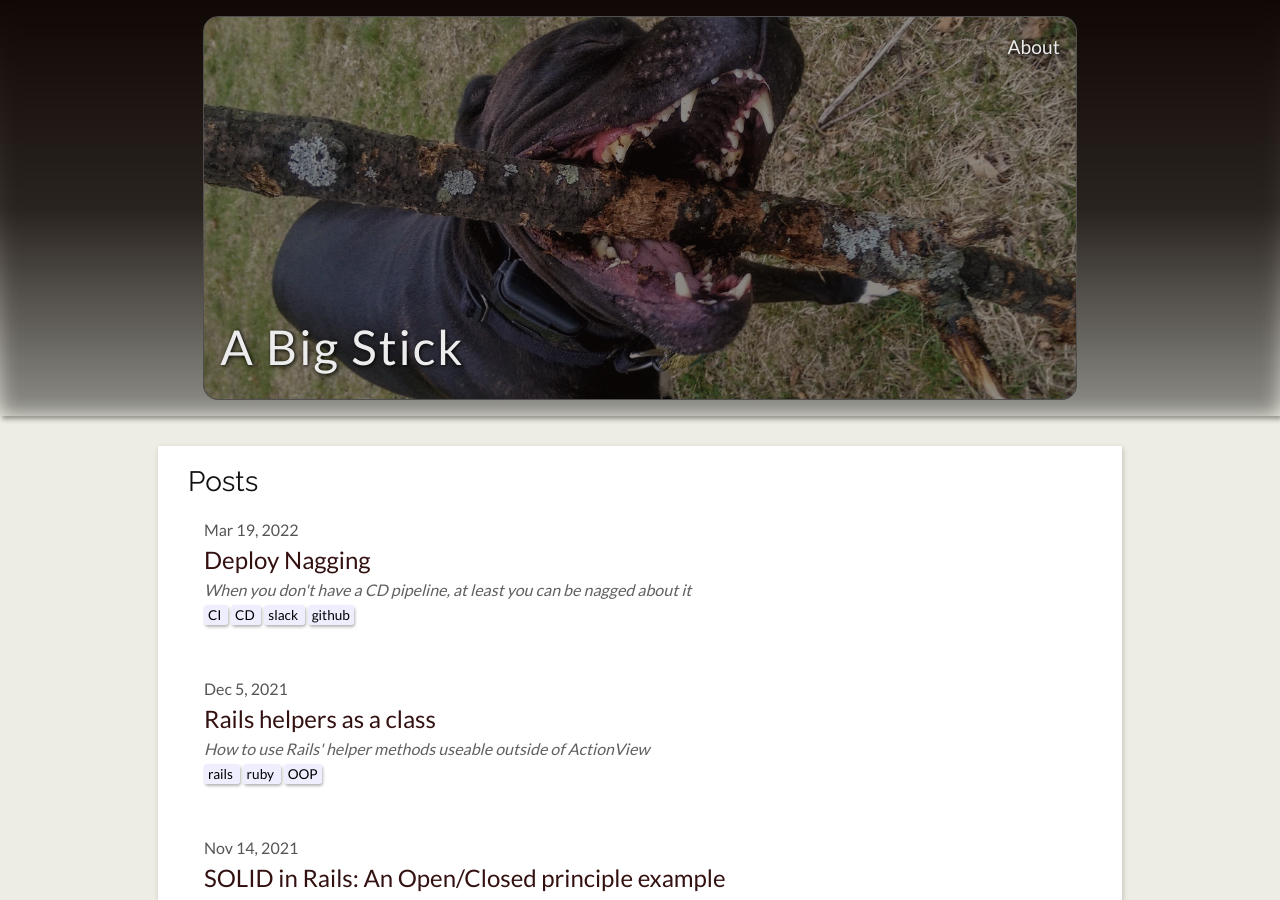
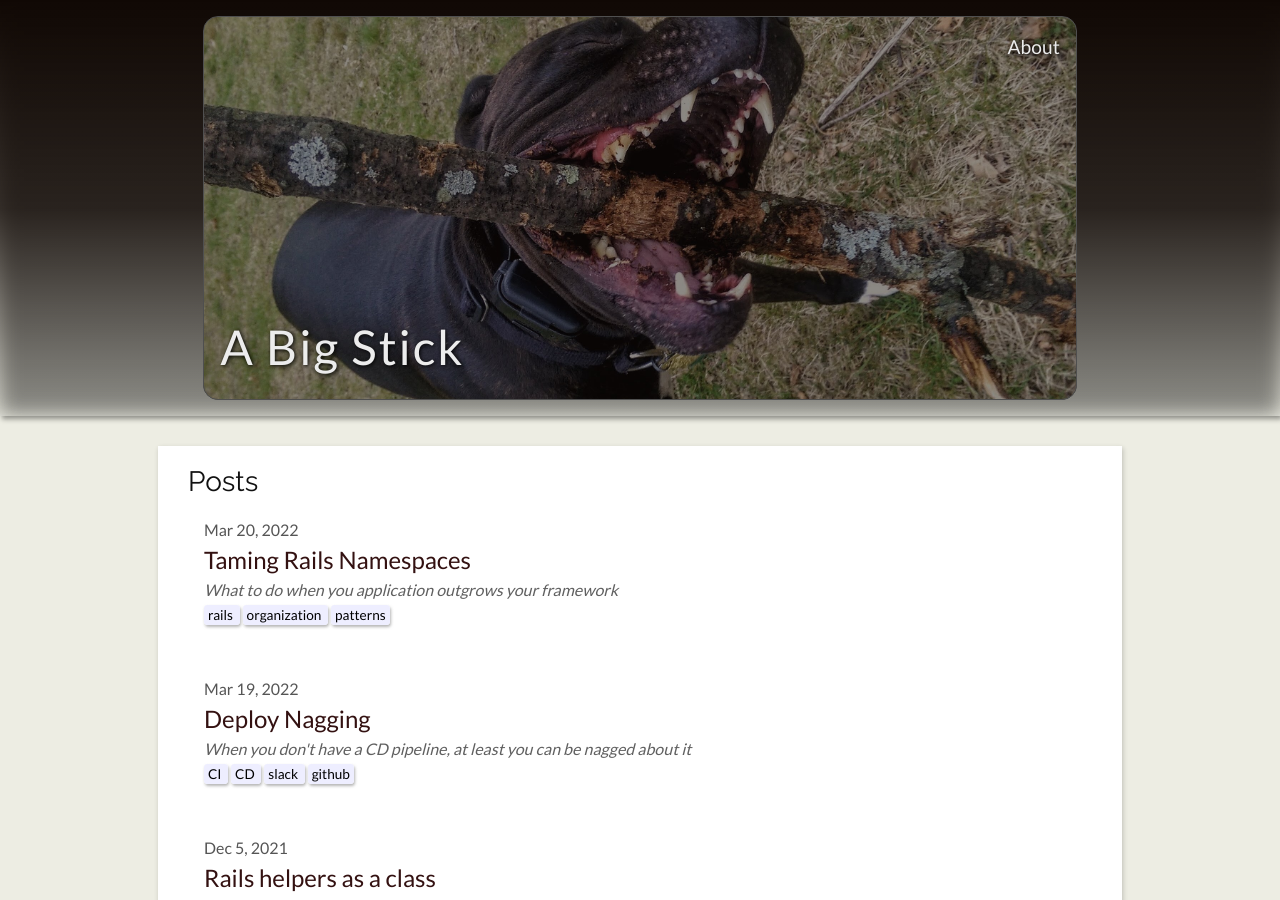
Before and after one commit to ozydingo/abigstick, a Jekyll site: the page built from index.md, in a window 1280 px wide and 900 px high. Built offline with Jekyll 4.4.1, drawn with Linux system fonts in a browser that asks for light colours; nearby versions of some CDN libraries; library files that are not in the unit come from our copies; some of the changed lines change nothing that is shown.

Commit message:
taming rails namespaces

````diff
--- a/_includes/head.html
+++ b/_includes/head.html
@@ -6,7 +6,7 @@
   <link rel="stylesheet" href="{{ "/assets/css/reset.css" | relative_url }}">
   <link rel="stylesheet" href="{{ "/assets/css/normalize.css" | relative_url }}">
   <link rel="stylesheet" href="{{ "/assets/css/main.css" | relative_url }}">
-  <link href="https://fonts.googleapis.com/css?family=Lato|Raleway&display=swap" rel="stylesheet">
+  <link href="https://fonts.googleapis.com/css?family=Lato:wght@400,900|Raleway&display=swap" rel="stylesheet">
   {%- feed_meta -%}
   {%- if jekyll.environment == 'production' and site.google_analytics -%}
     {%- include google-analytics.html -%}
--- /dev/null
+++ b/_posts/2022-03-20-taming-rails-namespaces.markdown
@@ -0,0 +1,280 @@
+---
+layout: post
+title: "Taming Rails Namespaces"
+description: "What to do when you application outgrows your framework"
+date: 2022-03-20 10:18:00 -0400
+comments: true
+tags: [rails, organization, patterns]
+---
+
+([Skip to the tl;dr](#the-final-recommendation): how do I organize my large Rails app?)
+
+## The Problem
+
+A codebase I work on has long outgrown the standard Rails scaffolding framework. What do I mean by this? I mean that Rails comes with some strong opinions about where to put starter code such as the well known `app/models`, `app/controllers`, `app/views`. It also has a heavily [[1](https://medium.com/extreme-programming/what-goes-in-rails-lib-92c74dfd955e)] contested [[2](https://codeclimate.com/blog/what-code-goes-in-the-lib-directory/)] `lib` [[3](https://devblast.com/b/rails-app-vs-lib)] folder [[4](https://dockyard.com/blog/ruby/2012/02/14/love-your-lib-directory)] that no one can seem to agree on "proper" usage. Without additional design patterns, many apps simply grow within this structure until you have a situation like I am seeing:
+
+- 473 top-level files in `app/models`
+- 47 subfolders of `app/models`, most of which have been added to Rail's auto-load paths
+  - Some of these folders serve as _both_ Rails namespaces _and_ autoload paths, a situation that has led to many hard-to-discover bugs in development.
+- 173 top-level files in `lib` and 52 subfolders, again a combination of namespaces and autoload paths
+
+Understanding that our codebase is a proud monolith with no inttentions of microservicing, the major downsides of this sprawl include:
+
+- Uncertainty where to place additional code
+  - This lead to default “easy” choices such as bloating models or putting a new file at the top-level of `lib` – a self-reinforcing positive feedback loop of sprawl!
+  - In some cases this even led to defining global, top-level functions and consts in rake files because there was no better place to put them.
+  - Bloated models (or worse, controllers) are difficult to test, difficult to refactor and maintain, and lead to functional and performance-related bugs.
+- Poor discoverability, which further fuels the feedback loop above.
+- Namespace collision and confusion. The worst example of this was `app/models/statistic.rb`, defining the const `Statistic`, which actually was a very specific use-case model for one subfeature.
+
+## Sisyphus’s code: leading by example
+
+Over the years we've opportunistically tidied a few things up, optimistic that we'd clean the oceans eventually. But without a concerted effort, feature development outpaces cleanup.  It was a Sisyphean task, and the problem continues and grows faster than it is solved.
+
+## A better approach
+
+The rest of this piece is going to be opinionated. If you don't want opinionated, keep organizing your files how you like and this post isn't for you. But we'll start with a few core tenets
+
+- *Organize* business logic by high-level “feature”
+  - This increases discoverability and limits how spread out feature changes need to be.
+- *Separate* classes and methods that handle business logic from MVC code
+  - This increases modularity, testability, and agility of our code.
+- *Co-locate* related code files, including models, controllers, and business logic
+  - This allows better focus on features you are working on with less file sprawl.
+  - This differs a lot from Rails' default stance, which organizes code by code pattern rather than by feature. But as an application grows a wider feature base, Rails' approach does not keep up.
+
+If you disagree or even have the slightest of reservations about these tenets, let's hear about it in the comments!
+
+## What is a "feature"?
+
+Naming things is hard. Here, I'm using "feature" o broadly describe a grouping of code / behavior / functitonality that related to a coherent conncept in your business domain. For example, a retailer might group code into `Advertsiing`, `Sales`, `Returns`, and `Promotions`. It's an art, and the level of granularity depends on the breadth of your application and business, and the needs of your developers.
+
+This concept goes by other names, including "interest", "conern", "domain", and others.
+
+## A quick refresher on Rails' const lookups
+
+- Rails ships with a few default "autoload paths", including `app/models`, `app/controllers`, and others.
+- You can configure additional [autoload paths](https://guides.rubyonrails.org/autoloading_and_reloading_constants.html) in `config/application.rb`
+- Any folder under an autload path can be used to implicitly name a module used as a namespace.
+  - For example, with no modification to your application configuration, a const `Foo::Bar` could be defined in `app/models/foo/bar.rb`.
+
+## How to structure non-MVC business logic
+
+I'm taking the position that `lib` will be used for code that's not directly concerned with your application; that's why it lives outside of `app`. This might include libraries that you write that could be extracted to gems, or could be used in entirely application-agnostic contexts. Following this scheme has encouraged me to write well-isolated and highly modular code.
+
+I'm also taking it for granted that organizing code by design pattern, such as models, presenters, interactors, decorators, workers -- doesn't make a whole lot of sense, doesn't solve the sprawl problem, and requires you to wildly thrash your code locations around if you want to even think about modifying the design approach of a piece of code.
+
+So where does our business logic go? We'll create a new folder, `app/features`, and we'll add this folder to our Rails application's autoload paths.
+
+```rb
+config.autoload_paths << "#{config.root}/app/features"
+```
+
+That way, `app/features/foo/bar.rb` easily defines the `Foo::Bar` class as a member of the `Foo` feature and namespace.
+
+## Organizing the monolith
+
+Using the above structure is great for obviously non-MVC code but doesn't solve the problems above such as a sprawling `models` folder that would make even the surest suburban planner raise their hands up in despair and move to a shack in the country.
+
+The problem is that the more we dive into elements of an opnionated framework (ahem Rails), the more we have to work to make sure our system jives with the framework. For example:
+
+- ActiveRecord models are backed by a table name corresponding to the model name
+- Controllers for a model named baz are expected to be named bazs_controller
+- View templates rendered by bazs_controller are expected to be in app/views/bazs/
+- ActiveRecord associations auto-infer the class name
+  - For example, belongs_to :qux will, by default, look for a class named Qux and expect a column named qux_id
+
+These conventions can often be overridden. Doing so begins to violate one of Rails' core tenets: Convention over Configuration. This is a _very valuable_ tenet, but pragmatically it will flop when your use case is not well served by existing convention. Often, this is a code smell; Rails serves a lot of use cases! But for sake of argument we'll say we need to pivot. We will still fall back to another tenet that I’m going to make up just now:
+
+> Don’t fight your framework.
+>
+>   ~ Me, just now.
+
+The rest of this document will explore the ways in which we can pivot from Rails' original conventions to achieve our goals and how they rate on the “don’t fight your framework” scale.
+
+## Components requires by our application
+
+### Business Logic
+
+As mentioned above, organizing business logic (referring to non-MVC code) using our own conventions is easy. This is because Rails, as opinionated as it is, has no opinions about business logic. So we simply add folders names by feature in `app/features`, such as `app/features/bar.rb` to define a class `Foo::Bar`.
+
+- Framework-fighting score: 0 out of 10.
+
+### Models
+
+While Rails will place models in `app/models`, there’s nothing stopping you from defining them elsewhere, including in autoloaded namespaces. Many gems (at least responsible ones) do this. For example, [Flipper](https://github.com/jnunemaker/flipper) creates a model `Flipper::Adapters::ActiveRecord::Gate`, defining its table name to be `flipper_gates`. Similarly, we can define a model `Foo::Baz` by placing our file in `app/features/foo/baz.rb`. We could have also placed it in `app/models/foo/baz.rb`, but one of our tenets is co-locate related code.
+
+* **Pro:** Models can be co-located with other feature-related code in the same domain
+* **Con:** Increased verbosity for associations, requiring class specification: belongs_to :baz, class_name: "Foo:Baz"
+* **Con:** Increased verbosity for polymorphic associations: resource_type == "Foo::Baz"
+* **Con:** you can’t use Rails' default scaffolding generators. Well, I hate those things anyway.
+
+I don't actually mind those cons at all.
+
+- Framework fighting score: 2 out of 10.
+
+#### Models: table name
+
+By default, a model called `Foo::Baz` will be backed by a table called just `bazs`. Of course, this can lead to name conflicts with a different model `Quux::Baz`, which would also try to claim a table names bazs. The simplest solution to this is to avoid the exact same name, even across namespaces.
+
+However, it’s worth exploring how we might namespace the tables as well. To do this, let's look at how Rails defines table names. For base classes (not STI) and models not nested inside other models, the table name will be defined as
+
+```rb
+  "#{full_table_name_prefix}#{undecorated_table_name(name)}#{full_table_name_suffix}"
+```
+
+([source](https://github.com/rails/rails/blob/af0733a8e7ceddf6b9128ad2aaf4f74c5b427c43/activerecord/lib/active_record/model_schema.rb#L618))
+
+Digging in, `full_table_name_prefix` gives us
+
+```rb
+  def full_table_name_prefix #:nodoc:
+    (module_parents.detect { |p| p.respond_to?(:table_name_prefix) } || self).table_name_prefix
+  end
+```
+
+([source](https://github.com/rails/rails/blob/af0733a8e7ceddf6b9128ad2aaf4f74c5b427c43/activerecord/lib/active_record/model_schema.rb#L618))
+
+This will return `table_name_prefix` for the first module parent that responds to that method. So if we simply define `table_name_prefix` on our `Foos` module, we’ll get prefixed tables! To do so, we need to define the `Foo` module explicitly at `app/features/foos.rb`. This is more scaffolding for developers to remember. But once defined, we can define a method
+
+```rb
+module Foo
+  def self.table_name_prefix
+    self.name.demodulize.tableize + "_"
+  end
+end
+```
+
+This gives us
+
+```rb
+Foo::Baz.table_name
+# => "foos_bazs"
+```
+
+We can abstract this to a module, `FeatureModule`, that we extend in any feature module. This is slightly nicer but no less scaffolding for developers to remember when adding new top-level features. Can we abstract it more transparently?
+
+We can’t really use ApplicationRecord, because this behavior exists on the parent module, not the ApplicationRecord class.
+
+We could override full_table_name_prefix, but doing so would have to assume that the parent module is a feature module, and this might not be true always. So this is a bad solution.
+
+A cleaner option could be to opt-in at the model level by defining a new class method on ApplicationRecord:
+
+```rb
+class ApplicationRecord < ActiveRecord::Base
+  def self.use_feature_namespace_in_table_name
+    extend FeatureNamespacedModel
+  end
+end
+
+module FeatureNamespacedModel
+  def full_table_name_prefix
+    self.module_parent.name.demodulize.tableize + "_"
+  end
+end
+```
+
+You can then use this in your model:
+
+```rb
+module Foo
+  class Baz < ApplicationRecord
+    use_feature_namespace_in_table_name
+  end
+end
+```
+
+- Fighting your framework score: 3 out of 10
+
+In my view, the extra “fighting your framework” point is not worth the questionable benefit of namespaced tables. My preference is to avoid even implicit name confusion by avoiding same-named models – violations of this will be caught very early when attempting to create a table with an already claimed name.
+
+### Controllers
+
+Namespacing controllers is perhaps easier than you might suspect. Rails provides a module argument to the scope block of its routes files that do exactly what we want. Note: we are not using the /foo path prefix; we’ll discuss that further down in Routes.
+
+```rb
+  # To add "/foo" to the URL, use `scope "foo", module: "foo", as: "foo"`
+  scope module: "foo", as: "foo" do
+    resources :bazs
+  end
+```
+
+- Fighting your framework score: 0 out of 10.
+
+Pushing further, we’ve expressed a desire to co-locate as many related code files by feature as possible. To avoid sprawl in app/controllers, we can place the file at app/features/foo/bazs_controller.rb
+
+* **Pros:** co-locate controllers with feature code
+* **Cons:** none I can think of
+
+- Fighting your framework score: 1 out of 10.
+
+### Views
+
+View templates don’t really have modules in the same way as models and controllers do, but they do follow the same structure as models and controllers. However, the default expectation is still that view templates are located in `app/views`. Within this constraint, we can define `app/views/foo/bazs/index.html` and so on. This doesn’t achieve code co-location, but it is probably a reasonable compromise as views ought to be relatively simple templates and/or isolated from the back-end implementation. This applies especially true as more UI gets offloaded to statically-generated assets such as a React front-end.
+
+- Fighting your framework score: 1 out of 10.
+
+It is possible to modify the view search path, however, via `ActionController::Base#view_paths`. We can  override this on our base controller:
+
+```rb
+class ApplicationController < ActionController::Base
+  self.view_paths =  [
+    Rails.root.join("app/features"),
+    *self.view_paths,
+  ]
+end
+```
+
+This causes Rails to render `Foo::BazsController#index` with `app/features/foo/bazs/index.html`. This is slightly confusing since the bazs folder does not by name imply it is a view concern. Trying to override the lookup name bazs leads down a rabbit hole that very clearly crosses the “don’t fight your framework” line.
+
+The confusion of the function of foo/bazs as well as the likely confusion by a new Rails-familiar developer with this novel, custom, and implicit behavior tips the scales unfavorably.
+
+- Fighting your framework score: 4 out of 10.
+
+One last option would be use `app/features/views` instead of `app/features`. This is more similar to the first solution, in that the views are not co-located, but share a parallel structure. This is likely a better transition solution for a legacy application that already makes well-worn usage out of app/views.
+
+- Fighting your framework score: 3 out of 10.
+
+### Routes
+
+Above, we’ve used Rails routing to achieve namespacing of our controller classes and view template locations. What about the url paths themselves? That is, do we want to serve `bazs` at http://example.com/bars or http://example.com/foos/bars? This now becomes a user-facing choice, and as such can’t be decided strictly technically. Someone get the PM on the phone! But either way Rails routing supports easily. As written above, simply add a path argument "/foo" to the scope in your routes file:
+
+```rb
+  scope "/foo", module: "foo", as: "foo" do
+    resources :bazs
+  end
+```
+
+- Fighting you framework score: 0 out of 10.
+- Fighting your customers score: ??
+
+### Less-strongly opinionated MVC support
+
+Here, MVC support refers to constructs such as helpers and presenters – anything concerned with the MVC lifecycle but not an M, V, or. C proper. While Rails ships with a helpers folder, the namespacing of helpers and the method of including them in controllers or views is actively discouraged (by me) as it violates everything that makes “composition over inheritance” a good idea. Instead, we can use dedicated classes that can be categorized as helpers and presenters, and include them inside the same subject-area folders as our business logic. For example, we might define a `Foo::BazsPresenter` and `Foo::BazsHelper` in `app/features/foo/bazs_presenter.rb` and `app/features/foo/bazs_helper.rb`, respectively.
+
+* **Pro:** Code related to the same concept is co-located
+* **Con:** Business logic and presentation layer code are co-located
+
+- Fighting your framework score: 0 out of 10. Bonus point for not using Rails' concept of helpers.
+
+### Application-agnostic code
+
+Application-agnostic code includes everything from custom-built string parsing functions to full-blown should-be-a-gem frameworks for profiling code, reporting metrics, running complex workflows, and so on. The key is that this code is application-agnostic – it doesn’t belong to the application core nor any of its features. This code rightfully belongs in the `lib` folder of a Rails application (or on rubygems.org) Note that we have used and abused `lib` as a combination of application agnostic code, pseudo-application-agnostic code, rake tasks, a nascent version of the app/features structure proposed here, and much more. For that reason, specific to our application or similar bloated legacy applications, a simple `lib2` for a fresh start can be used to maintain a clean namespace for new, truly application-agnostic code.
+
+### Applicaiton base classes and core
+
+Base classes and core refers to things like your base `ApplicationRecord` and `ApplicationController`, or graphql controller or base types, and other similar base classes and common across your app but sepcific to your app core behavior.
+
+I like to put this in `app/core`, and add that as one more application autoload path. Add nested modules as you see fit, such as `app/core/graphql_types` to contain the somewhat large number of base classes and types you need to define for graphql.
+
+## The final recommendation
+
+- Core base classes go in `app/core`
+  - This includes Rails-external core classes, such as a base GraphqlController, GraphqlSchema, GraphqlObject, and so on.
+- Feature-related code goes in `app/features`
+- Models (ActiveRecord, Mongo, GraphQL, and any others), controllers, business logic, and MVC support for a feature `Foo` goes in `app/features/foo`
+- `View templates go in app/features/views/foo/:resource/:action`
+- Application agnostic code goes in `lib` or `lib2`
+
+
+- Total fighting you framework score: 2 out of 10. I feel good about this.
````
